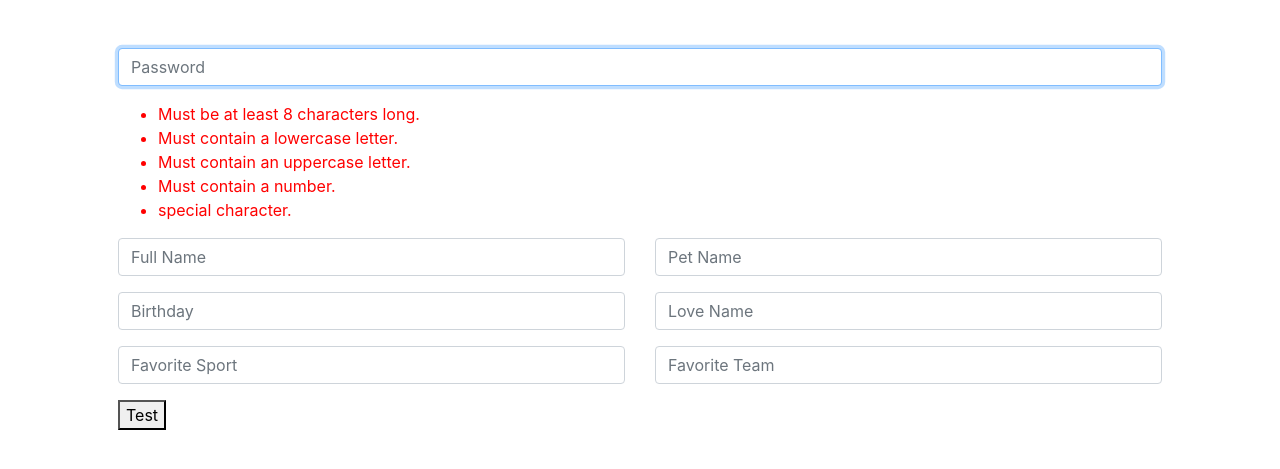
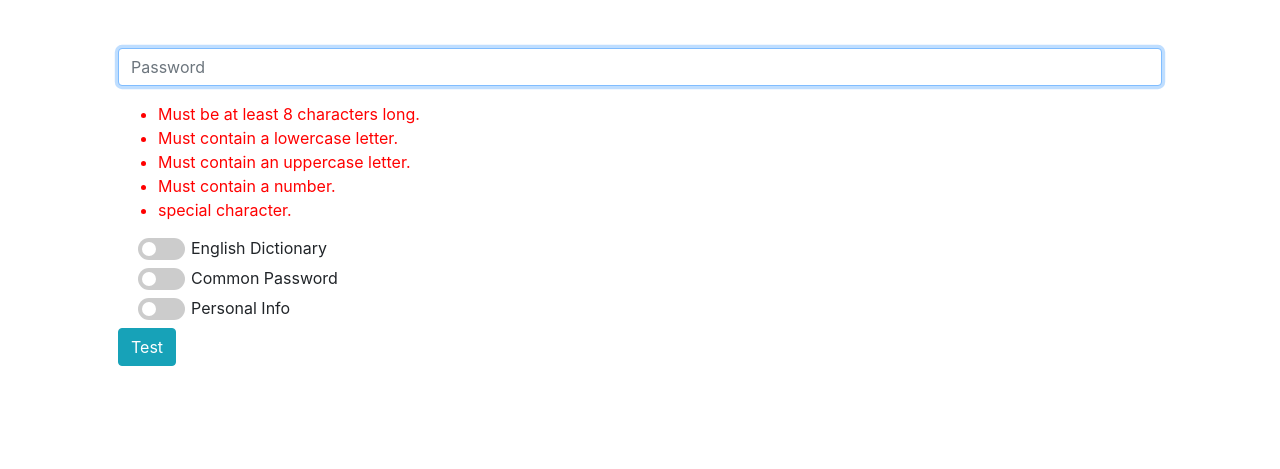
Before and after one commit to Abd3lrhm4n/FinalProject, a Flask app: page / in a window 1280 px wide. Shown: the part 76-545 px from the top of the page. Run offline with Flask 2, Linux system fonts and the light colour scheme; some libraries are stand-ins or nearby versions.

Commit message:
Implements switchs in design, js and python

```diff
--- a/application.py
+++ b/application.py
@@ -3,6 +3,7 @@ import os
 import json
 from bruteforce import SecondsToYears, TimeEstimateSec, Bruteforce
 from dictionary import LoadFile, DictSearchAlgo
+from UserInfo import UserInfoAnalysis
 
 #from cs50 import SQL
 from flask import Flask, flash, jsonify, redirect, render_template, request, session
@@ -36,6 +37,11 @@ def index():
 
     if request.method == "POST":
 
+        userInfo = dict()
+        common = dict()
+        dictionary = dict()
+        time = ""
+
         if request.form.get("password"):
 
             password = request.form.get("password")
@@ -43,14 +49,44 @@ def index():
             # calculate time to bruteforce
             time = SecondsToYears(TimeEstimateSec(password))
 
-            # get the dictionary search result
-            dictionary = DictSearchAlgo(
-                LoadFile("data/dictionary/*.marisa"), password)
+            if request.form.get("dictionary"):
 
-            # get common passwords words in password
-            common = DictSearchAlgo(LoadFile("data/common/*.marisa"), password)
+                # get the dictionary search result
+                dictionary = DictSearchAlgo(
+                    LoadFile("data/dictionary/*.marisa"), password)
 
-            return jsonify(time, dictionary, common)
+            if request.form.get("common"):
+
+                # get common passwords words in password
+                common = DictSearchAlgo(LoadFile("data/common/*.marisa"), password)
+
+            if request.form.get("info"):
+
+                if request.form.get("fullname"):
+
+                    userInfo["fullname"] = UserInfoAnalysis(request.form.get("fullname"), password)
+
+                if request.form.get("petname"):
+
+                    userInfo["petname"] = UserInfoAnalysis(request.form.get("petname"), password)
+
+                if request.form.get("birthday"):
+
+                    userInfo["birthday"] = UserInfoAnalysis(request.form.get("birthday"), password)
+
+                if request.form.get("lovename"):
+
+                    userInfo["lovename"] = UserInfoAnalysis(request.form.get("lovename"), password)
+
+                if request.form.get("sport"):
+
+                    userInfo["sport"] = UserInfoAnalysis(request.form.get("sport"), password)
+
+                if request.form.get("team"):
+
+                    userInfo["team"] = UserInfoAnalysis(request.form.get("team"), password)
+
+            return jsonify(time, dictionary, common, userInfo)
 
         else:
             render_template("error.html")
--- a/static/style/style.css
+++ b/static/style/style.css
@@ -37,3 +37,82 @@ ul {
 .focus{
     display: block;
 }
+
+.userInfo{
+    display: none;
+}
+
+.password{
+    top: 50%;
+}
+
+
+.switch {
+  position: relative;
+  display: inline-block;
+  width: 40px;
+  height: 22px;
+}
+
+.switch input {
+  opacity: 0;
+  width: 0;
+  height: 0;
+}
+
+.slider {
+  position: absolute;
+  cursor: pointer;
+  top: 0;
+  left: -4px;
+  right: -3px;
+  bottom: 0;
+  background-color: #ccc;
+  -webkit-transition: .4s;
+  transition: .4s;
+}
+
+.slider:before {
+  position: absolute;
+  content: "";
+  height: 14px;
+  width: 14px;
+  left: 4px;
+  bottom: 4px;
+  background-color: white;
+  -webkit-transition: .4s;
+  transition: .4s;
+}
+
+input:checked + .slider {
+  background-color: #2196F3;
+}
+
+input:focus + .slider {
+  box-shadow: 0 0 1px #2196F3;
+}
+
+input:checked + .slider:before {
+  -webkit-transform: translateX(26px);
+  -ms-transform: translateX(26px);
+  transform: translateX(26px);
+}
+
+/* Rounded sliders */
+.slider.round {
+  border-radius: 34px;
+}
+
+.slider.round:before {
+  border-radius: 50%;
+}
+
+.switch-contain {
+    position: relative;
+}
+
+.check-desc {
+    position: absolute;
+    top: -2px;
+    margin-left: 9px;
+}
--- a/templates/index.html
+++ b/templates/index.html
@@ -2,7 +2,7 @@
 
 {% block main %}
     <form method="POST" action="/">
-        <div class="form-group">
+        <div class="form-group password">
             <input class="form-control" id="password" type="password" name="password" placeholder="Password" />
         </div>
         <div class="form-group">
@@ -15,6 +15,32 @@
             </ul>
         </div>
 
+        <div class="custom-control switches-container">
+            <div class="switch-contain">
+                <label class="switch">
+                    <input type="checkbox" name="dictionary">
+                    <span class="slider round"></span>
+                </label>
+                <label class="check-desc">English Dictionary</label>
+            </div>
+
+            <div class="switch-contain">
+                <label class="switch">
+                    <input type="checkbox" name="common">
+                    <span class="slider round"></span>
+                </label>
+                <label class="check-desc">Common Password</label>
+            </div>
+
+            <div class="switch-contain">
+                <label class="switch">
+                    <input type="checkbox" name="info">
+                    <span class="slider round"></span>
+                </label>
+                <label class="check-desc">Personal Info</label>
+            </div>
+        </div>
+        <div class="userInfo">
             <div class="form-group">
                 <div class="row">
                     <div class="col">
@@ -47,12 +73,13 @@
                     </div>
                 </div>
             </div>
-
-        <button type="submit">Test</button>
+        </div>
+        <button class="btn btn-info btn-md" type="submit">Test</button>
     </form>
     <div id="time"></div>
     <div id="dictionary"></div>
     <div id="common"></div>
+    <div id="info"></div>
 
     <script src="../static/scripts/script.js"></script>
     <script>
@@ -63,36 +90,60 @@
             // Get some values from elements on the page:
             var $form = $(this),
                 term = $form.find("input[name='password']").val(),
+
                 url = $form.attr("action");
 
             // Send the data using post
-            var posting = $.post(url, { password: term });
+            var posting = $.post(url, $(this).serialize());
 
             posting.done(function(data){
                 let m = "";
                 let c = "";
+                let u = "";
                 console.log(data);
+                console.log(Object.keys(data[1]).length)
+                if (Object.keys(data[1]).length) {
                     data[1].matches.forEach(e => {
                         m += ", " + e + " ";
+                    });
+                }
 
+                if (Object.keys(data[2]).length) {
                     data[2].matches.forEach(e => {
                         c += ", " + e + " ";
-                })
                     });
+                }
+                console.log(c.length)
                 $("#time").empty().append(
                     data[0].years +" Year " + data[0].months + " Months "+ data[0].weeks + " Weeks " + data[0].days + " Days " + data[0].hours + " Hours " + data[0].mintues + " Mintues " + data[0].seconds + " Seconds ");
 
+                if (m != "") {
                     $("#dictionary").empty().append(
                         "Found Words in Your Password: " +
                         m + "the percetage of found words in you password: " +
                         data[1].percentage
                     );
+                }
 
+                if (c != "") {
                     $("#common").empty().append(
                         "Found Words in Your Password: " +
                         c + "the percetage of found words in you password: " +
                         data[2].percentage
                     );
+                }
+
+                if (Object.keys(data[3]).length) {
+                    $("#info").empty().append(
+                        "Full Name: " + data[3].fullname + "| " +
+                        "Pet Name: " + data[3].petname + "| " +
+                        "Love Name: " + data[3].lovename + "| " +
+                        "Sport: " + data[3].sport + "| " +
+                        "Favoite Team: " + data[3].team + "| " +
+                        "Birthday: " + data[3].birthday
+                    );
+                }
+
             });
         });
 
```
Also changed, not shown: UserInfo.py (+4 -4 lines). Lines whose indentation alone changed are shown as unchanged.
